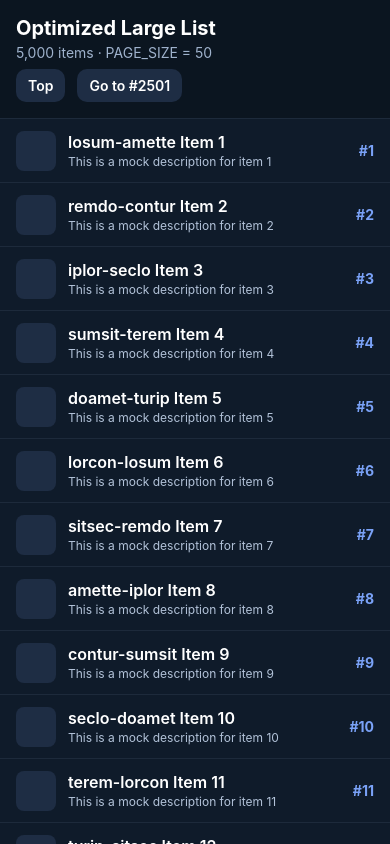
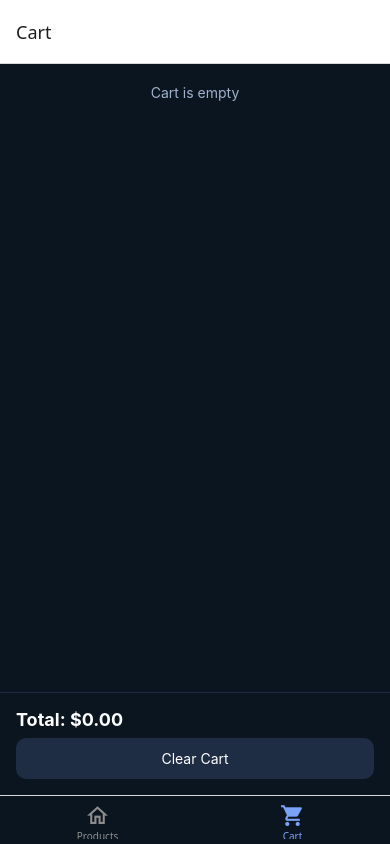
Before and after one commit to akjain1509/my-app, a React Native app: screen /Cart in a window 390 px wide. Built offline with nearby package versions, Linux system fonts and the light colour scheme.

Commit message:
Global State (Cart System)

```diff
--- a/App.tsx
+++ b/App.tsx
@@ -1,12 +1,18 @@
 import React from 'react';
 import { Platform, SafeAreaView, StatusBar, StyleSheet, Text, View, } from 'react-native';
 import LargeListScreen from './src/screens/LargeListScreen';
+import { Provider } from 'react-redux';
+import { store } from './src/redux/store';
+import RootNavigator from './src/navigation/RootNavigator';
 
 export default function App() {
   return (
     <SafeAreaView style={styles.container}>
       <StatusBar barStyle={Platform.OS === 'ios' ? 'light-content' : 'light-content'} />
-      <LargeListScreen />
+      {/* <LargeListScreen /> */}
+      <Provider store={store}>
+        <RootNavigator />
+      </Provider>
     </SafeAreaView>
   );
 }
--- /dev/null
+++ b/src/components/ProductRow.tsx
@@ -0,0 +1,49 @@
+import React from 'react';
+import { View, Text, TouchableOpacity, StyleSheet } from 'react-native';
+import { useDispatch } from 'react-redux';
+import { addToCart } from '../redux/slices/cartSlice';
+import { FontAwesome5 } from '@expo/vector-icons';
+
+
+type Props = {
+    product: { id: string; title: string; price: number };
+};
+
+export default function ProductRow({ product }: Props) {
+    const dispatch = useDispatch();
+
+    return (
+        <View style={styles.row}>
+            <FontAwesome5 name="product-hunt" size={24} color="#fff" />
+            <View style={{ flex: 1, paddingLeft: 16 }}>
+                <Text style={styles.title}>{product.title}</Text>
+                <Text style={styles.price}>${product.price}</Text>
+            </View>
+            <TouchableOpacity
+                style={styles.button}
+                onPress={() => dispatch(addToCart(product))}
+            >
+                <Text style={{ color: 'white' }}>Add to Cart</Text>
+            </TouchableOpacity>
+        </View>
+    );
+}
+
+const styles = StyleSheet.create({
+    row: {
+        flexDirection: 'row',
+        justifyContent: 'space-between',
+        padding: 16,
+        borderBottomColor: '#1d2a3b',
+        borderBottomWidth: StyleSheet.hairlineWidth,
+        alignItems: 'center',
+    },
+    title: { color: 'white', fontWeight: '600', fontSize: 16 },
+    price: { color: '#9fb2cc' },
+    button: {
+        backgroundColor: '#1e2d44',
+        paddingHorizontal: 12,
+        paddingVertical: 8,
+        borderRadius: 8,
+    },
+});
--- /dev/null
+++ b/src/navigation/RootNavigator.tsx
@@ -0,0 +1,38 @@
+import React from 'react';
+import { createBottomTabNavigator } from '@react-navigation/bottom-tabs';
+import { NavigationContainer } from '@react-navigation/native';
+import ProductListScreen from '../screens/ProductListScreen';
+import CartScreen from '../screens/CartScreen';
+import { MaterialCommunityIcons } from '@expo/vector-icons';
+
+
+const Tab = createBottomTabNavigator();
+
+export default function RootNavigator() {
+    return (
+        <NavigationContainer>
+            <Tab.Navigator
+                screenOptions={({ route }) => ({
+                    tabBarIcon: ({ focused, color, size }) => {
+                        let iconName;
+
+                        if (route.name === 'Products') {
+                            iconName = focused ? 'home' : 'home-outline';
+                        } else if (route.name === 'Cart') {
+                            iconName = focused ? 'cart' : 'cart-outline';
+                        }
+
+                        return <MaterialCommunityIcons name={iconName} size={size} color={color} />;
+                    },
+                    headerShown: true,
+                    tabBarStyle: { backgroundColor: '#0b1520' },
+                    tabBarActiveTintColor: '#7aa2f7',
+
+                })}
+            >
+                <Tab.Screen name="Products" component={ProductListScreen} />
+                <Tab.Screen name="Cart" component={CartScreen} />
+            </Tab.Navigator>
+        </NavigationContainer>
+    );
+}
--- /dev/null
+++ b/src/redux/slices/cartSlice.ts
@@ -0,0 +1,43 @@
+import { createSlice, PayloadAction } from "@reduxjs/toolkit";
+
+type CartItem = {
+  id: string;
+  title: string;
+  price: number;
+  quantity: number;
+};
+
+type CartState = {
+  items: CartItem[];
+};
+
+const initialState: CartState = {
+  items: [],
+};
+
+const cartSlice = createSlice({
+  name: "cart",
+  initialState,
+  reducers: {
+    addToCart: (
+      state,
+      action: PayloadAction<{ id: string; title: string; price: number }>
+    ) => {
+      const existing = state.items.find((i) => i.id === action.payload.id);
+      if (existing) {
+        existing.quantity += 1;
+      } else {
+        state.items.push({ ...action.payload, quantity: 1 });
+      }
+    },
+    removeFromCart: (state, action: PayloadAction<string>) => {
+      state.items = state.items.filter((i) => i.id !== action.payload);
+    },
+    clearCart: (state) => {
+      state.items = [];
+    },
+  },
+});
+
+export const { addToCart, removeFromCart, clearCart } = cartSlice.actions;
+export default cartSlice.reducer;
--- /dev/null
+++ b/src/redux/store.ts
@@ -0,0 +1,12 @@
+import { configureStore } from "@reduxjs/toolkit";
+import cartReducer from "./slices/cartSlice";
+
+export const store = configureStore({
+  reducer: {
+    cart: cartReducer,
+  },
+});
+
+// Types for hooks
+export type RootState = ReturnType<typeof store.getState>;
+export type AppDispatch = typeof store.dispatch;
--- /dev/null
+++ b/src/screens/CartScreen.tsx
@@ -0,0 +1,61 @@
+import React from 'react';
+import { View, Text, FlatList, StyleSheet, SafeAreaView, TouchableOpacity } from 'react-native';
+import { useSelector, useDispatch } from 'react-redux';
+import { RootState } from '../redux/store';
+import { clearCart, removeFromCart } from '../redux/slices/cartSlice';
+
+
+export default function CartScreen() {
+    const items = useSelector((state: RootState) => state.cart.items);
+    const dispatch = useDispatch();
+
+    const total = items.reduce((sum, i) => sum + i.price * i.quantity, 0);
+
+    return (
+        <SafeAreaView style={{ flex: 1, backgroundColor: '#0b1520' }}>
+            <FlatList
+                data={items}
+                keyExtractor={(item) => item.id}
+                ListEmptyComponent={
+                    <View style={styles.empty}>
+                        <Text style={styles.emptyText}>Cart is empty</Text>
+                    </View>
+                }
+                renderItem={({ item }) => (
+                    <View style={styles.row}>
+                        <Text style={styles.text}>{item.title} x {item.quantity}</Text>
+                        <TouchableOpacity onPress={() => dispatch(removeFromCart(item.id))}>
+                            <Text style={{ color: '#f77' }}>Remove</Text>
+                        </TouchableOpacity>
+                    </View>
+                )}
+            />
+            <View style={styles.footer}>
+                <Text style={styles.total}>Total: ${total.toFixed(2)}</Text>
+                <TouchableOpacity style={styles.clearBtn} onPress={() => dispatch(clearCart())}>
+                    <Text style={{ color: 'white' }}>Clear Cart</Text>
+                </TouchableOpacity>
+            </View>
+        </SafeAreaView>
+    );
+}
+
+const styles = StyleSheet.create({
+    row: {
+        flexDirection: 'row',
+        justifyContent: 'space-between',
+        padding: 16,
+        borderBottomColor: '#1d2a3b',
+        borderBottomWidth: StyleSheet.hairlineWidth,
+    },
+    text: { color: 'white' },
+    footer: {
+        padding: 16,
+        borderTopColor: '#1d2a3b',
+        borderTopWidth: StyleSheet.hairlineWidth,
+    },
+    total: { color: 'white', fontSize: 18, fontWeight: '700', marginBottom: 8 },
+    clearBtn: { backgroundColor: '#1e2d44', padding: 12, borderRadius: 10, alignItems: 'center' },
+    empty: { flex: 1, justifyContent: 'center', alignItems: 'center', padding: 20 },
+    emptyText: { color: '#9fb2cc' },
+});
--- /dev/null
+++ b/src/screens/ProductListScreen.tsx
@@ -0,0 +1,22 @@
+
+import React from 'react';
+import { FlatList, SafeAreaView } from 'react-native';
+import ProductRow from '../components/ProductRow';
+
+const mockProducts = Array.from({ length: 20 }).map((_, i) => ({
+    id: String(i + 1),
+    title: `Product ${i + 1}`,
+    price: (i + 1) * 10,
+}));
+
+export default function ProductListScreen() {
+    return (
+        <SafeAreaView style={{ flex: 1, backgroundColor: '#0b1520' }}>
+            <FlatList
+                data={mockProducts}
+                keyExtractor={(item) => item.id}
+                renderItem={({ item }) => <ProductRow product={item} />}
+            />
+        </SafeAreaView>
+    );
+}
```
Also changed, not shown: package.json (+13 -1 lines), 1 other file (tests, documents, lock files or other folders).
